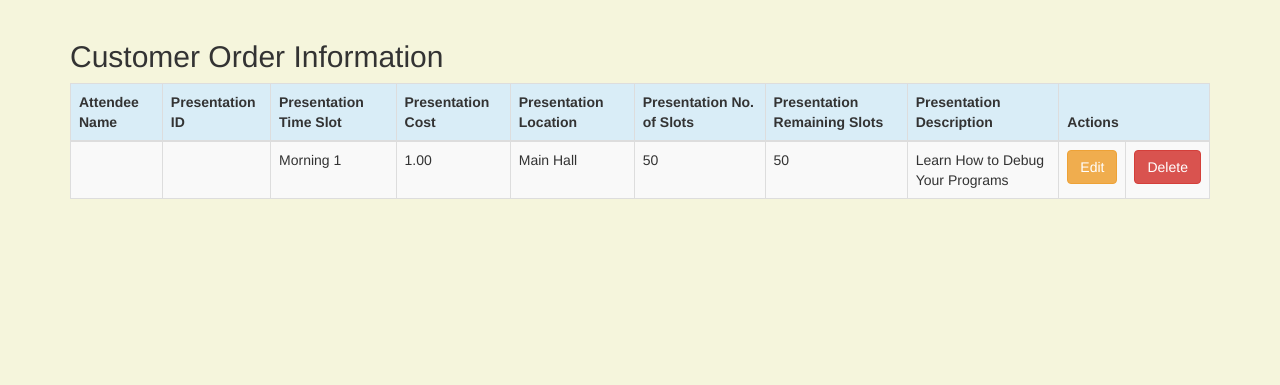
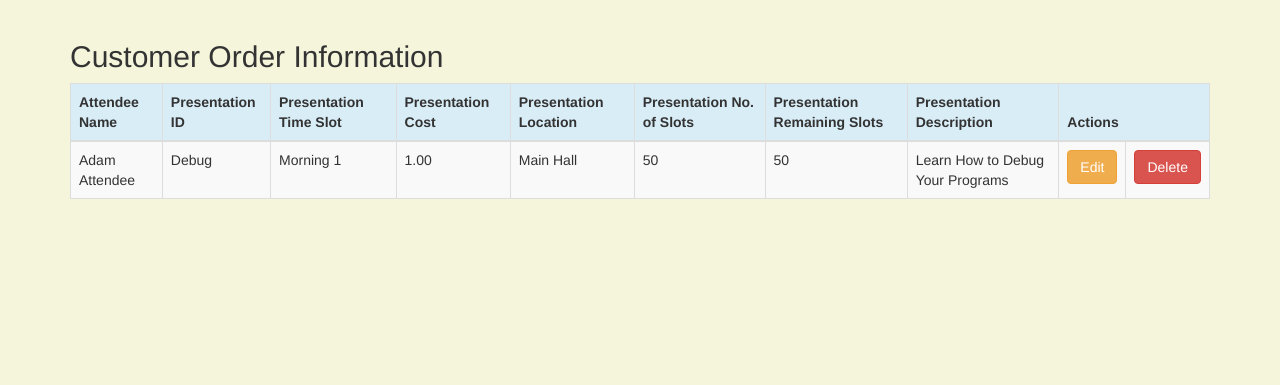
Before and after one commit to lahenkenius/Agile_Conference, a Django app: template templates/customer_order_list.html in a window 1280 px wide. Shown: the part 100-485 px from the top of the page. Run offline with Django 3.2, Linux system fonts and the light colour scheme; the template is opened without the code that fills it: values that come from a table or form of the project are taken from there, others are empty; a user stored in the database is signed in; data comes from the database, SQL or seed files in the repository; some libraries are stand-ins or nearby versions.

Commit message:
Reflect changees in presenter and attendee field names

```diff
--- a/templates/customer_order_list.html
+++ b/templates/customer_order_list.html
@@ -45,8 +45,8 @@
             <tbody>
             {% for order in customer_orders %}
                 <tr>
-                    <td>{{ order.attendee.username }}</td>
-                    <td>{{ order.presentation.p_id }}</td>
+                    <td>{{ order.attendee.name }}</td>
+                    <td>{{ order.presentation.presentation_id }}</td>
                     <td>{{ order.presentation.timeslot }}</td>
                     <td>{{ order.presentation.cost }}</td>
                     <td>{{ order.presentation.location }}</td>
```
